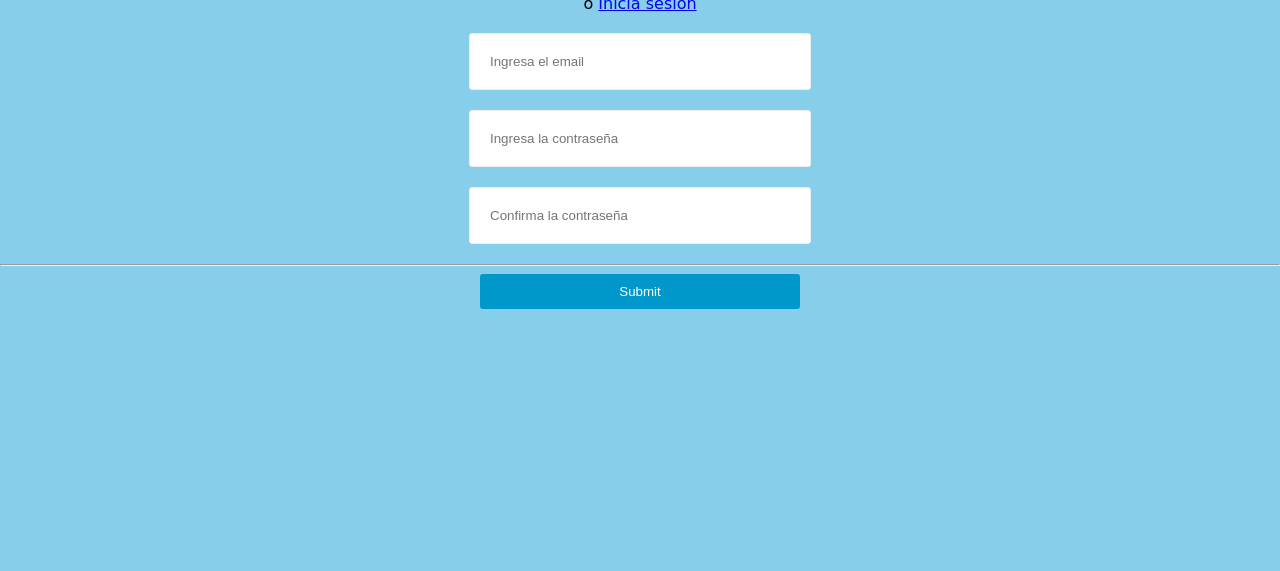
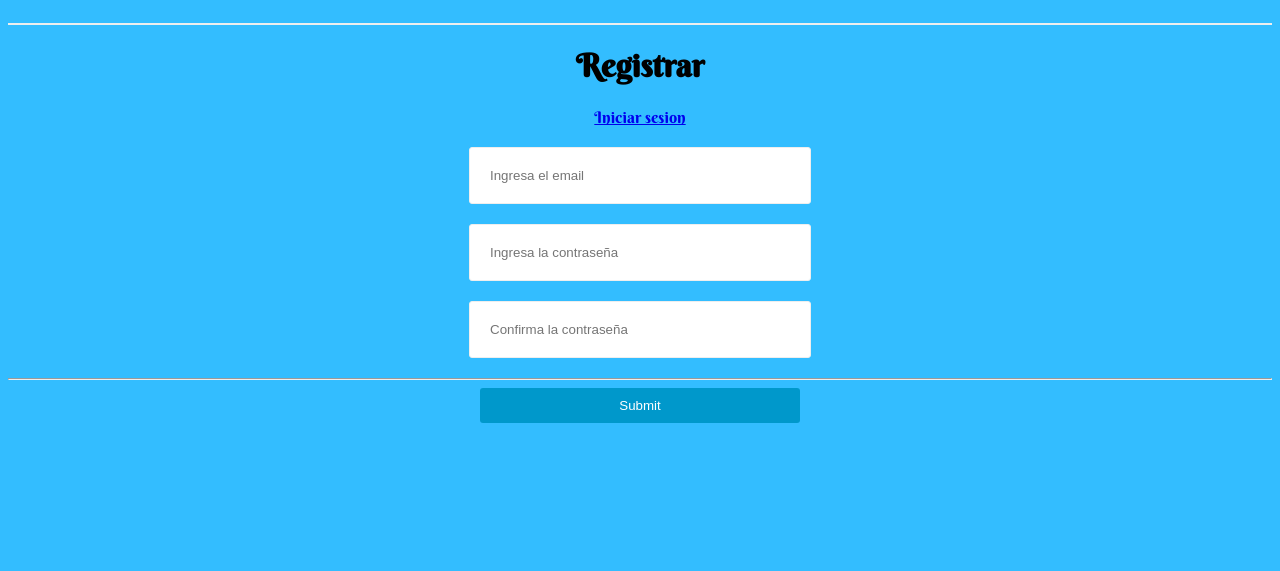
Before and after one commit to Andervar017/php-login, a PHP site: page /signup.php in a window 1280 px wide. Shown: the part 229-800 px from the top of the page. Run offline with PHP 8.4, Linux system fonts and the light colour scheme.

Commit message:
Css de la pagina

```diff
--- a/assets/css/style.css
+++ b/assets/css/style.css
@@ -1,7 +1,7 @@
 /* General */
 body {
-  background-color: skyblue;
-  margin: 0;
+  background-color: #33BDFF;
+  margin: 2;
   padding: 0;
   font-family: 'Berkshire Swash', cursive;
   text-align: center;
@@ -33,7 +33,6 @@ input[type="submit"]:hover {
   background-color: #00b8eb;
 }
 
-/* Header */
 header {
   border-bottom: 2px solid #eee;
   padding: 20px 0;
@@ -43,5 +42,4 @@ header {
 }
 header a {
   text-decoration: none;
-  color: #05BC9B;
 }
--- a/partials/header.php
+++ b/partials/header.php
@@ -1,4 +1,3 @@
 <header>
-  <h1><a href="/php-login">My College</a></h1>
-  by AndersonV
+  <a href="/php-login"><img src="fondoanderson.jpg" height="200" width="600"></a>
 </header>
--- a/signup.php
+++ b/signup.php
@@ -8,9 +8,9 @@
     $password = password_hash($_POST['password'], PASSWORD_BCRYPT);
     $stmt->bindParam(':password', $password);
     if ($stmt->execute()) {
-      $message = 'Successfully created new user';
+      $message = '|     Cuenta creada satisfactoriamente     |';
     } else {
-      $message = 'Sorry there must have been an issue creating your account';
+      $message = '|     Ya se ha creado una cuenta con este email     |';
     }
   }
 ?>
@@ -19,7 +19,7 @@
   <head>
     <meta charset="utf-8">
     <title>Registrate</title>
-    <link href="https://fonts.googleapis.com/css?family=Roboto" rel="stylesheet">
+    <link href="https://fonts.googleapis.com/css?family=Berkshire+Swash" rel="stylesheet">
     <link rel="stylesheet" href="assets/css/style.css">
   </head>
   <body>
@@ -30,8 +30,8 @@
       <p> <?= $message ?></p>
     <?php endif; ?>
 
-    <h1>Registrate</h1>
-    <span>o <a href="login.php">Inicia sesion</a></span>
+    <h1>Registrar</h1>
+    <span><a href="login.php">Iniciar sesion</a></span>
 
     <form action="signup.php" method="POST">
       <input name="email" type="text" placeholder="Ingresa el email">
```
Also changed, not shown: index.php (+8 -7 lines), login.php (+5 -4 lines).
